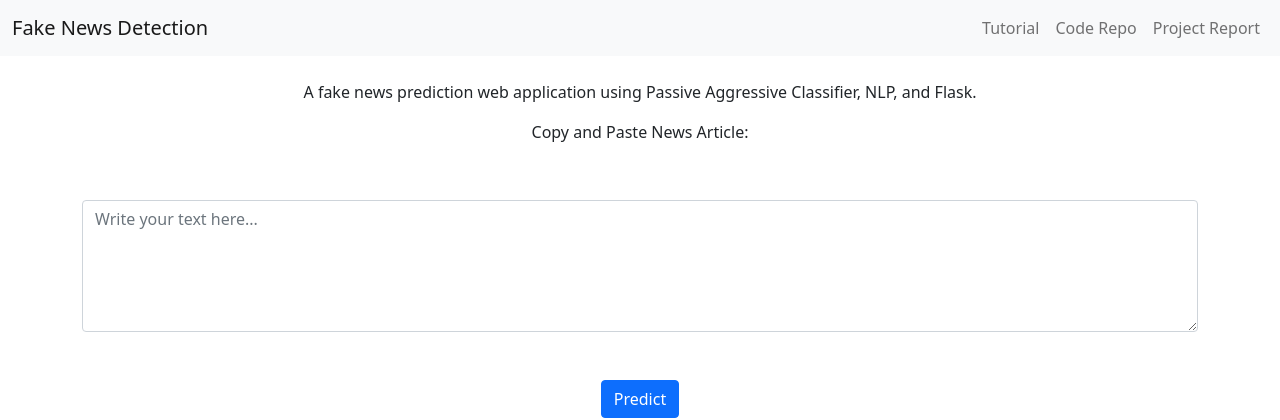
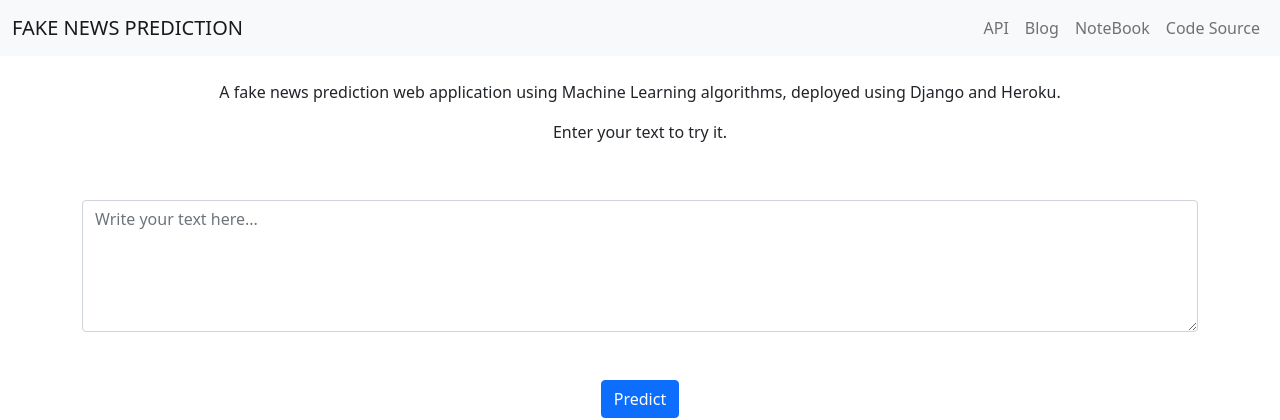
Before and after one commit to drjseifu1991/Fake-news-detector-AI-project, a Flask app: page / in a window 1280 px wide. Shown: the top 420 px of the page. Run offline with Flask 2, Linux system fonts and the light colour scheme; parts of the project's set-up code (start-up, migrations or seed data) failed here and were passed over; some libraries are stand-ins or nearby versions.

Commit message:
After Editing the project

```diff
--- a/Templates/index.html
+++ b/Templates/index.html
@@ -1,5 +1,6 @@
 <!DOCTYPE HTML>
 <html>
+
 <head>
 	<meta charset="utf-8">
 	<meta http-equiv="X-UA-Compatible" content="IE=edge">
@@ -10,11 +11,13 @@
 		integrity="sha384-MrcW6ZMFYlzcLA8Nl+NtUVF0sA7MsXsP1UyJoMp4YLEuNSfAP+JcXn/tWtIaxVXM"
 		crossorigin="anonymous"></script>
 	<script src="https://cdnjs.cloudflare.com/ajax/libs/jquery/3.1.1/jquery.min.js"></script>
+
 </head>
+
 <body>
 	<nav class="navbar navbar-expand-lg navbar-light bg-light">
 		<div class="container-fluid">
-   <a class="navbar-brand" href="/">Fake News Detection</a>
+			<a class="navbar-brand" href="/">FAKE NEWS PREDICTION</a>
 			<button class="navbar-toggler" type="button" data-bs-toggle="collapse" data-bs-target="#navbarNavAltMarkup"
 				aria-controls="navbarNavAltMarkup" aria-expanded="false" aria-label="Toggle navigation">
 				<span class="navbar-toggler-icon"></span>
@@ -22,17 +25,21 @@
 			<div class="nav navbar-nav navbar-right" id="navbarNavAltMarkup">
 				<div class="navbar-nav">
 					<a class="nav-link" target="_blank"
-      href="https://medium.com/@fangyiyu/how-to-build-a-fake-news-detection-web-app-using-flask-c0cfd1d9c2d4?sk=2a752b0d87c759672664232b33543667/">Tutorial</a>
+						href="https://rapidapi.com/fangyiyu/api/fake-news-detection1/">API</a>
 					<a class="nav-link" target="_blank"
-      href="https://github.com/rmoore2738/FakeNews/tree/main">Code Repo</a>
-     <a class="nav-link" target="_blank" href="https://docs.google.com/document/d/1_Od4JOGxsp_PQ-C7Za6D_xb23pkwnsrcEpwVdM5DZi4/edit">Project Report</a>
+						href="https://medium.com/@fangyiyu/how-to-build-a-fake-news-detection-web-app-using-flask-c0cfd1d9c2d4?sk=2a752b0d87c759672664232b33543667/">Blog</a>
+					<a class="nav-link" target="_blank"
+						href="https://github.com/fangyiyu/Fake_News_Detection_Flask/blob/main/Fake_news_detection.ipynb">NoteBook</a>
+					<a class="nav-link" target="_blank" href="https://github.com/fangyiyu/Fake_News_Detection_Flask">Code Source</a>
 				</div>
 			</div>
 		</div>
 	</nav>
+
+
 	<br>
- <p style=text-align:center>A fake news prediction web application using Passive Aggressive Classifier, NLP, and Flask. </p>
- <p style=text-align:center>Copy and Paste News Article:</p>
+	<p style=text-align:center>A fake news prediction web application using Machine Learning algorithms, deployed using Django and Heroku. </p>
+	<p style=text-align:center>Enter your text to try it.</p>
 	<br>
 	<div class='container'>
 		<form action="/" method="POST">
@@ -40,6 +47,7 @@
 				<div class="form-group">
 					<textarea class="form-control jTextarea mt-3" id="jTextarea'" rows="5" name="text"
 					 placeholder="Write your text here..." required>{{text}}</textarea>
+
 					<br><br>
 					<button class="btn btn-primary btn-outline btn-md" type="submit" name="predict">Predict</button>
 				</div>
@@ -50,6 +58,8 @@
 	{% if result %}
 	<p style="text-align:center"><strong>Prediction : {{result}}</strong></p>
 	{% endif %}
+
+
 <script>
      function growTextarea (i,elem) {
     var elem = $(elem);
@@ -68,4 +78,5 @@
   $('.jTextarea').each(growTextarea);
 </script>
 </body>
+
 </html>
--- a/app.py
+++ b/app.py
@@ -4,15 +4,17 @@ import pickle
 from nltk.corpus import stopwords
 import re
 from nltk.stem.porter import PorterStemmer
+
 app = Flask(__name__)
 ps = PorterStemmer()
-# Load model and vectorizer
-model = pickle.load(open('fake_news_model2.pkl', 'rb'))
-tfidfvect = pickle.load(open('tfidfvec.pkl', 'rb'))
-# Build functionalities
+
+model = pickle.load(open('model2.pkl', 'rb'))
+tfidfvect = pickle.load(open('tfidfvect2.pkl', 'rb'))
+
 @app.route('/', methods=['GET'])
 def home():
     return render_template('index.html')
+
 def predict(text):
     review = re.sub('[^a-zA-Z]', ' ', text)
     review = review.lower()
@@ -22,15 +24,19 @@ def predict(text):
     review_vect = tfidfvect.transform([review]).toarray()
     prediction = 'FAKE' if model.predict(review_vect) == 0 else 'REAL'
     return prediction
+
 @app.route('/', methods=['POST'])
 def webapp():
     text = request.form['text']
     prediction = predict(text)
     return render_template('index.html', text=text, result=prediction)
+
+
 @app.route('/predict/', methods=['GET','POST'])
 def api():
     text = request.args.get("text")
     prediction = predict(text)
     return jsonify(prediction=prediction)
+
 if __name__ == "__main__":
     app.run()
--- /dev/null
+++ b/nltk.txt
@@ -0,0 +1 @@
+stopwords
--- /dev/null
+++ b/runtime.txt
@@ -0,0 +1 @@
+python-3.6.14
--- a/tfidf_vectorization.txt
+++ /dev/null
@@ -1,3 +0,0 @@
-I couldn't add the tfidfvec.plk file to the repo because it was to large so i have added a link to it in my google drive:
-
-https://drive.google.com/file/d/1IuyFUldSdb0dZX0wRYpFoQKwHZYE_uU1/view?usp=sharing
```
Also changed, not shown: requirements.txt (added, +22 -0 lines), fake.png (deleted), real.png (deleted), 7 other files. Lines whose indentation alone changed are shown as unchanged.
